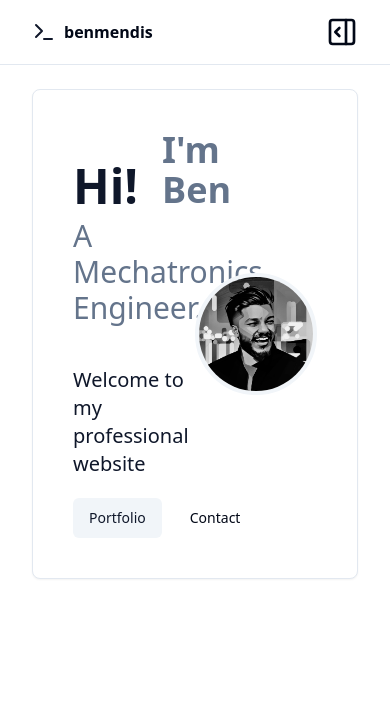
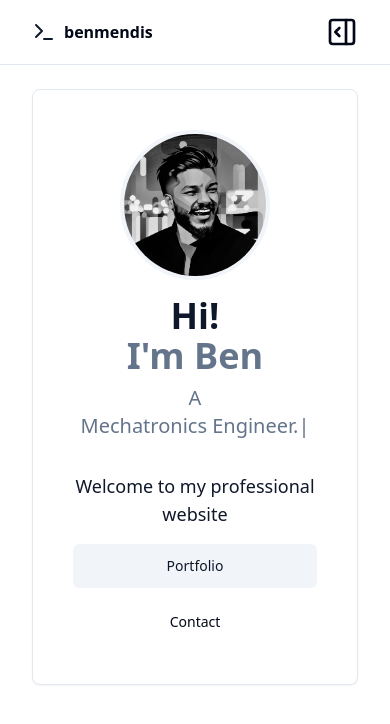
Before and after one commit to bcmendis/benmendis, a Next.js app: page / in a window 390 px wide. Shown: the top 724 px of the page. Built offline with nearby package versions, Linux system fonts and the light colour scheme.

Commit message:
Abstracted Hero component and added responsiveness

```diff
--- a/app/page.tsx
+++ b/app/page.tsx
@@ -1,87 +1,10 @@
-"use client"
-
-import { Button, buttonVariants } from "@/components/ui/button";
-import {
-  Card,
-  CardContent,
-  CardDescription,
-  CardFooter,
-  CardHeader,
-  CardTitle,
-} from "@/components/ui/card";
-import Image from "next/image";
-import Link from "next/link";
-import { TypeAnimation } from 'react-type-animation';
+import Hero from "@/components/home/Hero";
 
 
 export default function Home() {
   return (
     <div className="flex-col flex-1 py-6">
-      <Card className="flex p-4 items-center">
-        <CardContent className="flex w-full h-full justify-center items-center p-6">
-          <div className="flex flex-col h-full justify-between items-start w-1/2  gap-4">
-            <div className="flex flex-col gap-2 mb-6">
-              <span className="flex justify-start items-end">
-                <h1 className="text-accent-foreground text-5xl">Hi!</h1>
-                <h2 className="ml-6 text-4xl font-semibold text-muted-foreground">{`I'm Ben`}</h2>
-              </span>
-              <span className="text-3xl text-muted-foreground">
-                {`A `}
-                <TypeAnimation
-                  sequence={[
-                    // Same substring at the start will only be typed out once, initially
-                    "Mechanical",
-                    300, // wait 1s before replacing "Mice" with "Hamsters"
-                    "Software",
-                    300,
-                    "Fullstack",
-                    1000,
-                    "Mechatronics Engineer.",
-                    3000,
-                  ]}
-                  wrapper="span"
-                  speed={50}
-                  style={{ display: "inline-block" }}
-                  repeat={Infinity}
-                />
-              </span>
-            </div>
-            <div className="flex flex-col gap-3 text-lg">
-              <p className="text-xl text-accent-foreground">
-                Welcome to my professional website
-              </p>
-            </div>
-            <div className="flex gap-3 mt-1 text-xl">
-              <Button variant="secondary" className="">
-                Portfolio
-              </Button>
-              <Button variant="ghost">Contact</Button>
-            </div>
-          </div>
-          <div className="relative flex-1 aspect-square min-w-[50px] max-w-[250px]">
-            <Image
-              src="/assets/home/profile-dark2.png"
-              alt="Profile Photo"
-              fill
-              priority
-              sizes="(max-width: 768px) 100vw,
-                (max-width: 1200px) 50vw,
-                33vw"
-              className="hidden dark:block rounded-full border-4 border-accent"
-            />
-            <Image
-              src="/assets/home/profile-light.png"
-              alt="Profile Photo"
-              fill
-              priority
-              sizes="(max-width: 768px) 100vw,
-                (max-width: 1200px) 50vw,
-                33vw"
-              className="block dark:hidden rounded-full border-4 border-accent"
-            />
-          </div>
-        </CardContent>
-      </Card>
+      <Hero />
     </div>
   );
 }
--- /dev/null
+++ b/components/Typewriter.tsx
@@ -0,0 +1,22 @@
+"use client"
+
+import { TypeAnimation } from "react-type-animation";
+
+interface TypewriterProps {
+  data: (string | number)[];
+}
+
+
+const Typewriter = ({data}:TypewriterProps) => {
+  return (
+    <TypeAnimation
+      sequence={data}
+      wrapper="span"
+      speed={50}
+      style={{ display: "inline-block" }}
+      repeat={Infinity}
+    />
+  );
+};
+
+export default Typewriter;
--- /dev/null
+++ b/components/home/Hero.tsx
@@ -0,0 +1,82 @@
+
+import { Button, buttonVariants } from "@/components/ui/button";
+import {
+  Card,
+  CardContent,
+} from "@/components/ui/card";
+import Image from "next/image";
+import Link from "next/link";
+import Typewriter from "../Typewriter";
+
+
+const typingData = [
+        "Mechanical",
+        300,
+        "Software",
+        300,
+        "Fullstack",
+        1000,
+        "Mechatronics Engineer.",
+        3000,
+      ];
+
+
+const Hero = () => {
+  return (
+    <Card className="flex p-4 items-center">
+      <CardContent className="flex flex-col-reverse sm:flex-row w-full h-full justify-center items-center p-6">
+        <div className="flex flex-col h-full justify-center items-center sm:justify-between sm:items-start w-full sm:w-1/2 gap-2 mt-4 sm:m-0">
+          <div className="flex flex-col gap-2 sm:mb-2">
+            <span className="flex flex-col sm:flex-row justify-center items-center sm:justify-start sm:items-end">
+              <h1 className="text-accent-foreground text-4xl sm:text-5xl">
+                Hi!
+              </h1>
+              <h2 className="sm:ml-6 text-4xl font-semibold text-muted-foreground">{`I'm Ben`}</h2>
+            </span>
+          </div>
+          <span className="text-xl sm:text-3xl text-muted-foreground text-center sm:text-left">
+            {`A `}
+            <Typewriter data={typingData} />
+          </span>
+          <div className="mt-6 w-full sm:w-auto flex flex-col gap-3 text-center sm:text-left">
+            <p className="text-lg text-accent-foreground">
+              Welcome to my professional website
+            </p>
+            <div className="flex flex-col sm:flex-row gap-3 mt-1">
+              <Button variant="secondary" size="lg" asChild>
+                <Link href="/portfolio">Portfolio</Link>
+              </Button>
+              <Button variant="ghost" size="lg" asChild>
+                <Link href="/contact">Contact</Link>
+              </Button>
+            </div>
+          </div>
+        </div>
+        <div className="relative flex-1 aspect-square min-w-[150px] max-w-[250px]">
+          <Image
+            src="/assets/home/profile-dark2.png"
+            alt="Profile Photo Dark"
+            fill
+            priority
+            sizes="(max-width: 768px) 100vw,
+                (max-width: 1200px) 50vw,
+                33vw"
+            className="hidden dark:block rounded-full border-4 border-accent"
+          />
+          <Image
+            src="/assets/home/profile-light.png"
+            alt="Profile Photo Light"
+            fill
+            priority
+            sizes="(max-width: 768px) 100vw,
+                (max-width: 1200px) 50vw,
+                33vw"
+            className="block dark:hidden rounded-full border-4 border-accent"
+          />
+        </div>
+      </CardContent>
+    </Card>
+  );
+};
+
+export default Hero;
```
